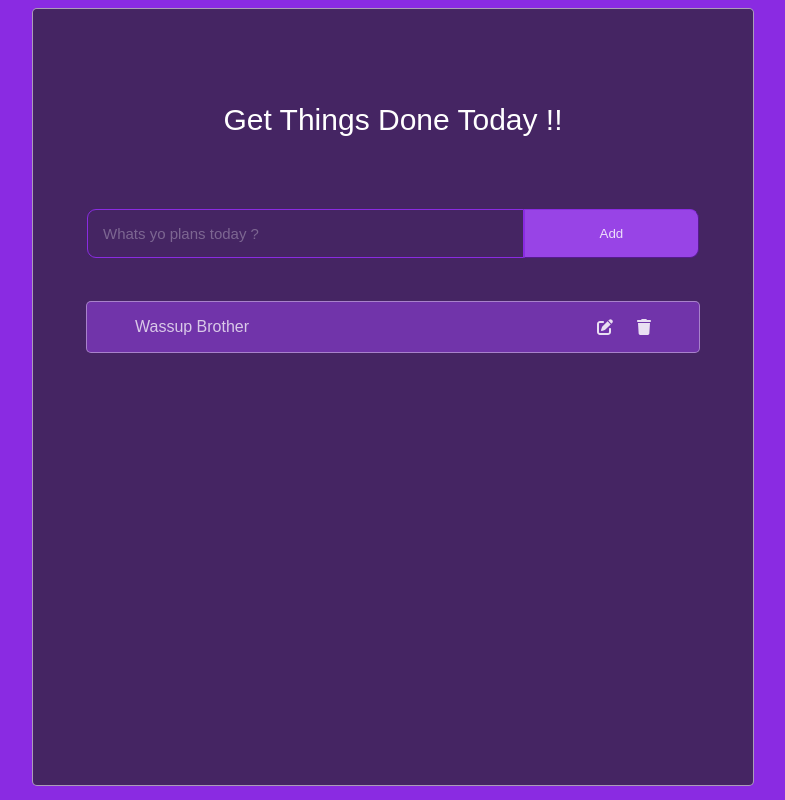
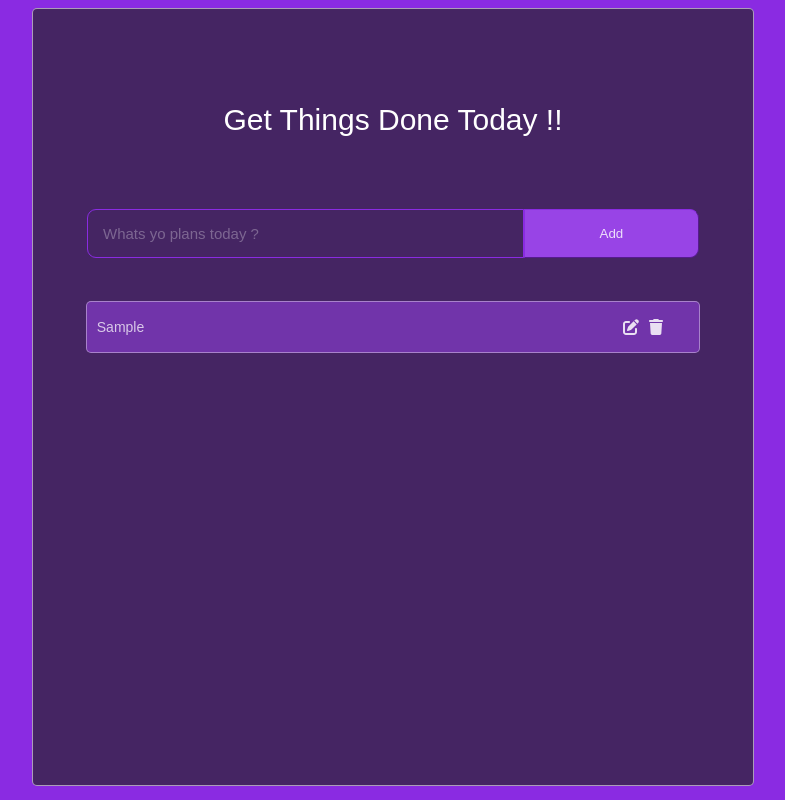
Before and after one commit to Shemaremy/React-To-Do-List, a React (Vite) app in the folder To Do List/: page / in a window 1280 px wide. Both pictures are taken after typing "Sample" into the empty fields and a click on the button "Add". Shown: the whole page, without its empty margins (247-1032 px from the left). Built offline with nearby package versions, Linux system fonts and the light colour scheme.

Commit message:
To do app

```diff
--- a/To Do List/src/App.css
+++ b/To Do List/src/App.css
@@ -63,6 +63,20 @@ h1
   font-size: 15px;
 }
 
+.Another
+{
+  border-style: solid;
+  border-color: rgb(43, 226, 73);
+  border-radius: 25px 0px 0px 25px;
+  border-width: 1px;
+  padding: 15px;
+  background-color: rgba(45, 223, 0, 0.068);
+  outline: none;
+  width: 70%;
+  color: rgba(255, 255, 255, 0.658);
+  font-size: 15px;
+}
+
 .Input_one::placeholder {
   color: #ffffff4d;
 }
@@ -77,6 +91,14 @@ h1
   width: 30%;
   color: rgba(255, 255, 255, 0.829);
   cursor: pointer;
+}
+
+.Another2
+{
+  border-color: rgb(43, 226, 73);
+  background-color: rgba(43, 226, 73, 0.404);
+  border-left: none;
+  border-radius: 0px 25px 25px 0px;
 }
 
 
@@ -111,11 +133,18 @@ h1
   border-color: rgba(255, 255, 255, 0.39);
 }
 
+.Word_container
+{
+  padding-left: 0%;
+  width: 80%;
+}
+
 p
 {
+  word-wrap: break-word;
   font-family: sans-serif;
-  margin-left: 0%;
-  font-size: 16px;
+  margin-left: 2%;
+  font-size: 14px;
   font-weight: 100;
   color: rgba(255, 255, 255, 0.733);
 }
@@ -124,9 +153,9 @@ p
 {
   display: flex;
   flex-direction: row;
-  justify-content: flex-end;
+  justify-content: center;
   align-items: center;
-  width: 50%;
+  width: 20%;
   height: 50%;
 }
 
--- a/To Do List/src/components/EditToDoForm.jsx
+++ b/To Do List/src/components/EditToDoForm.jsx
@@ -0,0 +1,71 @@
+
+import React, {useState} from 'react';
+import Todocomponent from './Todo';
+
+
+const EditTheForm = ({editTodo, task}) => {                    // The function containing everything with a function addTodo to be passed as a prop. (Remember that props are passed as objects)
+
+    const [value, setValue] = useState(task.task);         // Initially, the value is empty
+
+    const handleSubmit = e => {                     // A function which will be called after a form is submitted. Takes event object e as a parameter
+        e.preventDefault();                         // Preventdefault method prevents the page auto reload default behaviour
+
+
+        if (value === "") {
+            alert("Didn't update yo task")
+        } else {
+            editTodo(value, task.id);                        // Calling the function addTodo that we saw above and passing the value as its argument. Helping the parent class to know the value
+            setValue(""); // Clear input value
+        }
+
+
+    }
+
+  return (
+    <form className="To_Do_Form" onSubmit={handleSubmit}>
+        <div className='Two_parts'>
+            <div className='Upper_part'>
+
+                <input type="text" className="Input_one Another" placeholder='Update task'
+                onChange={(e)=>setValue(e.target.value)}
+                value={value}></input>
+
+
+                <button type='submit' className='Add_task Another2'>Update Task</button>
+            </div>
+
+
+        </div>
+    </form>
+  );
+};
+
+export default EditTheForm;
+
+
+
+
+
+/**     WHAT HAPPENED HERE
+ *    ----------------------
+ *
+ *
+ * 1) We start by the return and see what it returns, right ?
+ * 2) In return, says when the form is submitted, it calls a function named handlesubmit
+ * 3) Handlesubmit is there and we see what it does
+ * 4) It first prevents the default behaviour, then checks if value is empty
+ * 5) What is value? Is it even declared? We check and it is declared as calling usestate hook
+ *
+ * 6) Checking other codes if it has a value
+ * 7) And in form, setValue updates the default value of ""
+ * 8) Then the new value is there. And the value of the input field is the same as that setValue updated it to
+ * 9) Now we know that value is the input field data entered
+ *
+ * 10) Then it alerts the value to the screen
+ * 11) Then it calls addTodo() function to contain value as an argument
+ * 12) Then setValue updates the value as empty again
+ *
+ *
+ * 13) And in brief, we want to send the value to the parent class(To do wrapper) using addTodo function by containing that value as an argument.
+ *     Now we expect the parent class to define that function prop and handle that value
+*/
--- a/To Do List/src/components/To Do Wrapper.jsx
+++ b/To Do List/src/components/To Do Wrapper.jsx
@@ -1,3 +1,4 @@
+import EditTheForm from './EditToDoForm';
 import TheForm from './To Do form';
 import Todocomponent from './Todo';
 import React, {useState} from 'react';
@@ -10,12 +11,44 @@ const TodoWrapper = () => {
     const addTodo = todo => {
         setTodos([...todos, {id: uuidv4(), task: todo, completed: false, isEditing: false}]);
     }
+    /**
+     1) This line defines a function named addTodo using arrow function syntax. It takes a single parameter todo.
+     2) Inside the function, it uses the setTodos function provided by the useState hook to update the todos state.
+     3) It creates a new array using the spread operator (...todos) to copy the existing todos. Spread operator helps us to unpack array elements one by one)
+     4) It then appends(add to an end) a new todo object to this array. This new todo object has properties:
+     5) id: Generated using uuidv4(), ensuring it's unique.
+     6) task: Set to the value of the todo parameter passed to the addTodo function.
+     */
+
+
+
+     const editTodo = id => {
+      setTodos(todos.map( todo => todo.id === id ?{...todo, isEditing: !todo.isEditing}: todo ));
+     }
+
+     const deleteTodo = id => {
+      setTodos(todos.filter(todo => todo.id !== id));
+     }
+
+
+     const editTask = (task, id) => {
+      setTodos(todos.map(todo => todo.id === id ? {...todo, task, isEditing: !todo.isEditing} : todo))
+     }
+
+
+
 
 
   return (
     <div className='Everything'>
+      <h1>Get Things Done Today !!</h1>
         <TheForm   addTodo = {addTodo} />
-        <Todocomponent/>
+
+        {todos.map((todo, index) => (
+          todo.isEditing? (<EditTheForm editTodo = {editTask} task={todo} />) : (<Todocomponent task={todo} key ={index}  editTodo={editTodo}  deleteTodo={deleteTodo} />)
+
+        ))}
+
     </div>
 
   );
--- a/To Do List/src/components/To Do form.jsx
+++ b/To Do List/src/components/To Do form.jsx
@@ -2,19 +2,19 @@
 import React, {useState} from 'react';
 import Todocomponent from './Todo';
 
-const TheForm = ({addTodo}) => {
 
-    const [value, setValue] = useState("");
+const TheForm = ({addTodo}) => {                    // The function containing everything with a function addTodo to be passed as a prop. (Remember that props are passed as objects)
 
-    const handleSubmit = e => {
-        e.preventDefault();
+    const [value, setValue] = useState("");         // Initially, the value is empty
+
+    const handleSubmit = e => {                     // A function which will be called after a form is submitted. Takes event object e as a parameter
+        e.preventDefault();                         // Preventdefault method prevents the page auto reload default behaviour
 
 
         if (value === "") {
             alert("No item entered")
         } else {
-            alert(value);
-            addTodo(value);
+            addTodo(value);                        // Calling the function addTodo that we saw above and passing the value as its argument. Helping the parent class to know the value
             setValue(""); // Clear input value
         }
 
@@ -24,7 +24,7 @@ const TheForm = ({addTodo}) => {
   return (
     <form className="To_Do_Form" onSubmit={handleSubmit}>
         <div className='Two_parts'>
-            <h1>Get Things Done Today !!</h1>
+
             <div className='Upper_part'>
 
                 <input type="text" className="Input_one" placeholder='Whats yo plans today ?'
@@ -32,7 +32,7 @@ const TheForm = ({addTodo}) => {
                 value={value}></input>
 
 
-                <button className='Add_task'>Add</button>
+                <button type='submit' className='Add_task'>Add</button>
             </div>
 
 
@@ -42,3 +42,31 @@ const TheForm = ({addTodo}) => {
 };
 
 export default TheForm;
+
+
+
+
+
+/**     WHAT HAPPENED HERE
+ *    ----------------------
+ *
+ *
+ * 1) We start by the return and see what it returns, right ?
+ * 2) In return, says when the form is submitted, it calls a function named handlesubmit
+ * 3) Handlesubmit is there and we see what it does
+ * 4) It first prevents the default behaviour, then checks if value is empty
+ * 5) What is value? Is it even declared? We check and it is declared as calling usestate hook
+ *
+ * 6) Checking other codes if it has a value
+ * 7) And in form, setValue updates the default value of ""
+ * 8) Then the new value is there. And the value of the input field is the same as that setValue updated it to
+ * 9) Now we know that value is the input field data entered
+ *
+ * 10) Then it alerts the value to the screen
+ * 11) Then it calls addTodo() function to contain value as an argument
+ * 12) Then setValue updates the value as empty again
+ *
+ *
+ * 13) And in brief, we want to send the value to the parent class(To do wrapper) using addTodo function by containing that value as an argument.
+ *     Now we expect the parent class to define that function prop and handle that value
+*/
--- a/To Do List/src/components/Todo.jsx
+++ b/To Do List/src/components/Todo.jsx
@@ -6,16 +6,19 @@ import { faTrash } from '@fortawesome/free-solid-svg-icons';
 
 
 
-const Todocomponent = () => {
+const Todocomponent = ({task, deleteTodo, editTodo}) => {
 
 
     return(
         <div className="Every_Todo">
             <div className="Todo_class">
-                <p>Wassup Brother</p>
+                <div className="Word_container">
+                    <p>{task.task}</p>
+                </div>
+
                 <div className="Icons">
-                    <FontAwesomeIcon className="edit-icon ico" icon={faPenToSquare}/>
-                    <FontAwesomeIcon className="delete-icon ico" icon={faTrash}/>
+                    <FontAwesomeIcon className="edit-icon ico" icon={faPenToSquare}  onClick={()=> editTodo(task.id)} />
+                    <FontAwesomeIcon className="delete-icon ico" icon={faTrash} onClick={()=> deleteTodo(task.id)}/>
                 </div>
             </div>
         </div>
```
